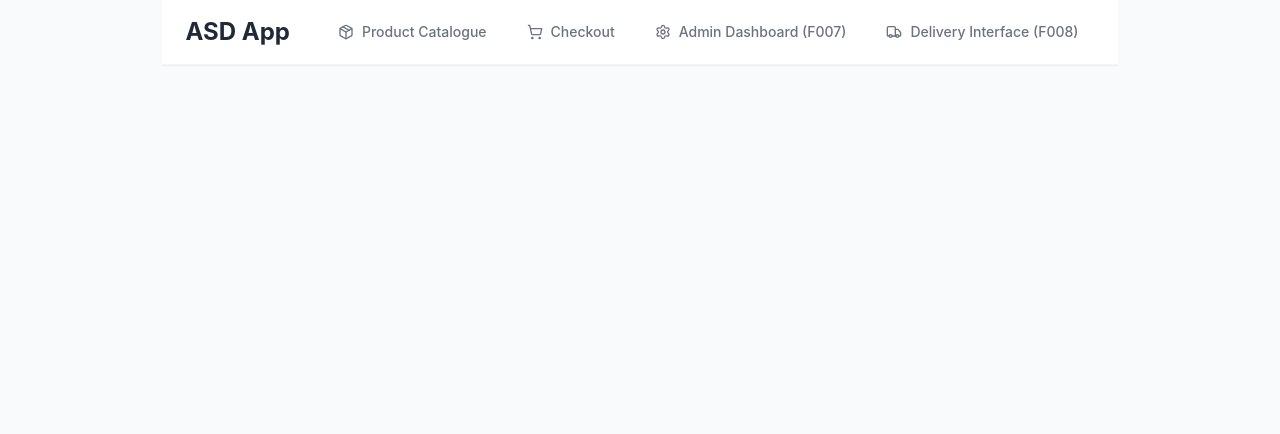
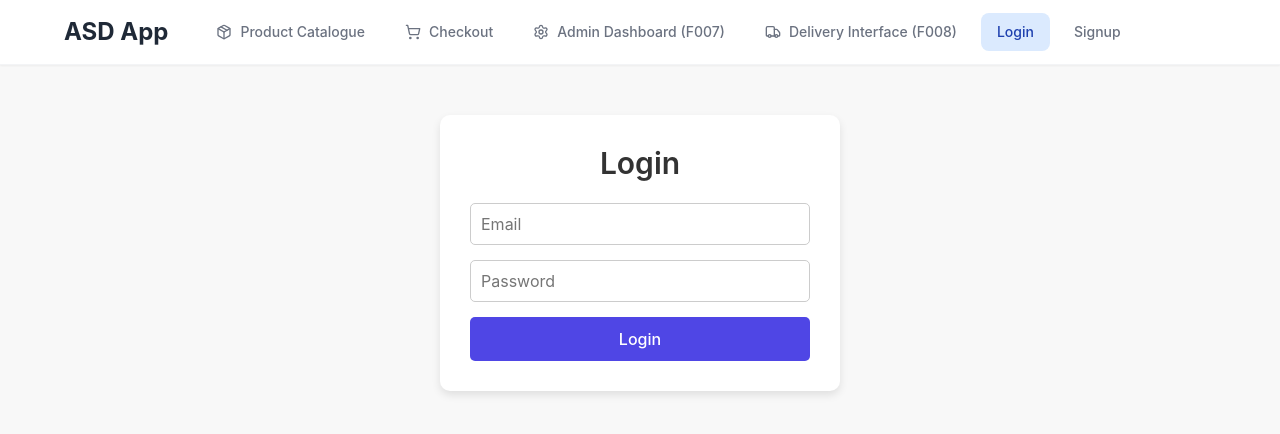
Before and after one commit to AmanSinghNp/ASD-App, a React (Vite) app in the folder client/: page /auth/login in a window 1280 px wide. Shown: the top 434 px of the page. Built offline with nearby package versions, Linux system fonts and the light colour scheme.

Commit message:
Add Login and Signup to App Header

```diff
--- a/client/src/App.tsx
+++ b/client/src/App.tsx
@@ -7,6 +7,10 @@ import ProductCatalogue from './ProductCatalogue';
 import Checkout from './Checkout';
 import { Settings, Truck, ShoppingCart, Package } from 'lucide-react';
 import './App.css';
+import Login from './pages/Login';
+import Profile from './pages/Profile';
+import Signup from './pages/Signup';
+import EditProfile from './pages/EditProfile';
 
 /**
  * Navigation component for the main application header
@@ -55,7 +59,9 @@ const Navigation: React.FC = () => {
                 { to: '/', label: 'Product Catalogue', icon: Package },
                 { to: '/checkout', label: 'Checkout', icon: ShoppingCart },
                 { to: '/admin', label: 'Admin Dashboard (F007)', icon: Settings },
-                { to: '/delivery', label: 'Delivery Interface (F008)', icon: Truck }
+                { to: '/delivery', label: 'Delivery Interface (F008)', icon: Truck },
+                { to: '/auth/login', label: 'Login', icon: null},
+                { to: '/auth/signup', label: 'Signup', icon: null}
               ].map(({ to, label, icon: Icon }) => (
                 <Link
                   key={to}
@@ -86,7 +92,7 @@ const Navigation: React.FC = () => {
                     }
                   }}
                 >
-                  <Icon size={16} />
+                  {Icon && <Icon size={16} />}
                   {label}
                 </Link>
               ))}
@@ -115,6 +121,10 @@ function App() {
             <Route path="/checkout" element={<Checkout />} />
             <Route path="/admin" element={<AdminDashboard />} />
             <Route path="/delivery" element={<DeliveryInterface />} />
+            <Route path="/auth/login" element={<Login />} />
+            <Route path="/auth/profile" element={<Profile />} />
+            <Route path="/auth/signup" element={<Signup />} />
+            <Route path="/auth/edit-profile" element={<EditProfile />} />
           </Routes>
         </div>
       </Router>
--- a/client/src/Auth.css
+++ b/client/src/Auth.css
@@ -30,9 +30,7 @@ header nav a:hover {
 
 body {
   margin: 0;
-  font-family: -apple-system, BlinkMacSystemFont, 'Segoe UI', 'Roboto', 'Oxygen',
-    'Ubuntu', 'Cantarell', 'Fira Sans', 'Droid Sans', 'Helvetica Neue',
-    sans-serif;
+  font-family: "Inter", sans-serif;
   -webkit-font-smoothing: antialiased;
   -moz-osx-font-smoothing: grayscale;
   background-color: #f8f8f8;
--- a/client/src/controllers/authController.ts
+++ b/client/src/controllers/authController.ts
@@ -1,5 +1,5 @@
 import type { Request, Response } from "express";
-import { CustomerModel } from "../models/Customer.ts";
+import { CustomerModel } from "../models/customer";
 
 export class authController{
   private model: CustomerModel;
--- a/client/src/pages/EditProfile.tsx
+++ b/client/src/pages/EditProfile.tsx
@@ -28,7 +28,7 @@ function EditProfile() {
       }
 
       try {
-        const response = await fetch("http://localhost:3000/auth/profile", {
+        const response = await fetch("http://localhost:4000/api/auth/profile", {
             headers: { Authorization: `Bearer ${token}` },
         });
 
--- a/client/src/pages/Login.tsx
+++ b/client/src/pages/Login.tsx
@@ -12,7 +12,7 @@ function Login() {
     e.preventDefault();
 
     try {
-      const response = await fetch("http://localhost:3000/auth/login", {
+      const response = await fetch("http://localhost:4000/api/auth/login", {
         method: "POST",
         headers: { "Content-Type": "application/json" },
         body: JSON.stringify({ email, password }),
--- a/client/src/pages/Profile.tsx
+++ b/client/src/pages/Profile.tsx
@@ -26,7 +26,8 @@ function Profile() {
       }
 
       try {
-        const response = await fetch("http://localhost:3000/auth/profile", {
+        // "http://localhost:3000/auth/profile"
+        const response = await fetch("http://localhost:4000/api/auth/profile", {
           headers: { Authorization: `Bearer ${token}` },
         });
 
@@ -56,7 +57,7 @@ function Profile() {
     if (!window.confirm("Are you sure you want to delete your account?")) return;
 
     try {
-      const response = await fetch("http://localhost:3000/auth/delete", {
+      const response = await fetch("http://localhost:4000/api/auth/delete", {
         method: "DELETE",
         headers: { Authorization: `Bearer ${token}` },
       });
--- a/client/src/pages/Signup.tsx
+++ b/client/src/pages/Signup.tsx
@@ -13,7 +13,7 @@ function Signup() {
     e.preventDefault();
 
     try {
-      const response = await fetch("http://localhost:3000/auth/signup", {
+      const response = await fetch("http://localhost:4000/api/auth/signup", {
         method: "POST",
         headers: { "Content-Type": "application/json" },
         body: JSON.stringify({ name, email, password, role: "CUSTOMER" }),
```
Also changed, not shown: 1 other file (tests, documents, lock files or other folders).
